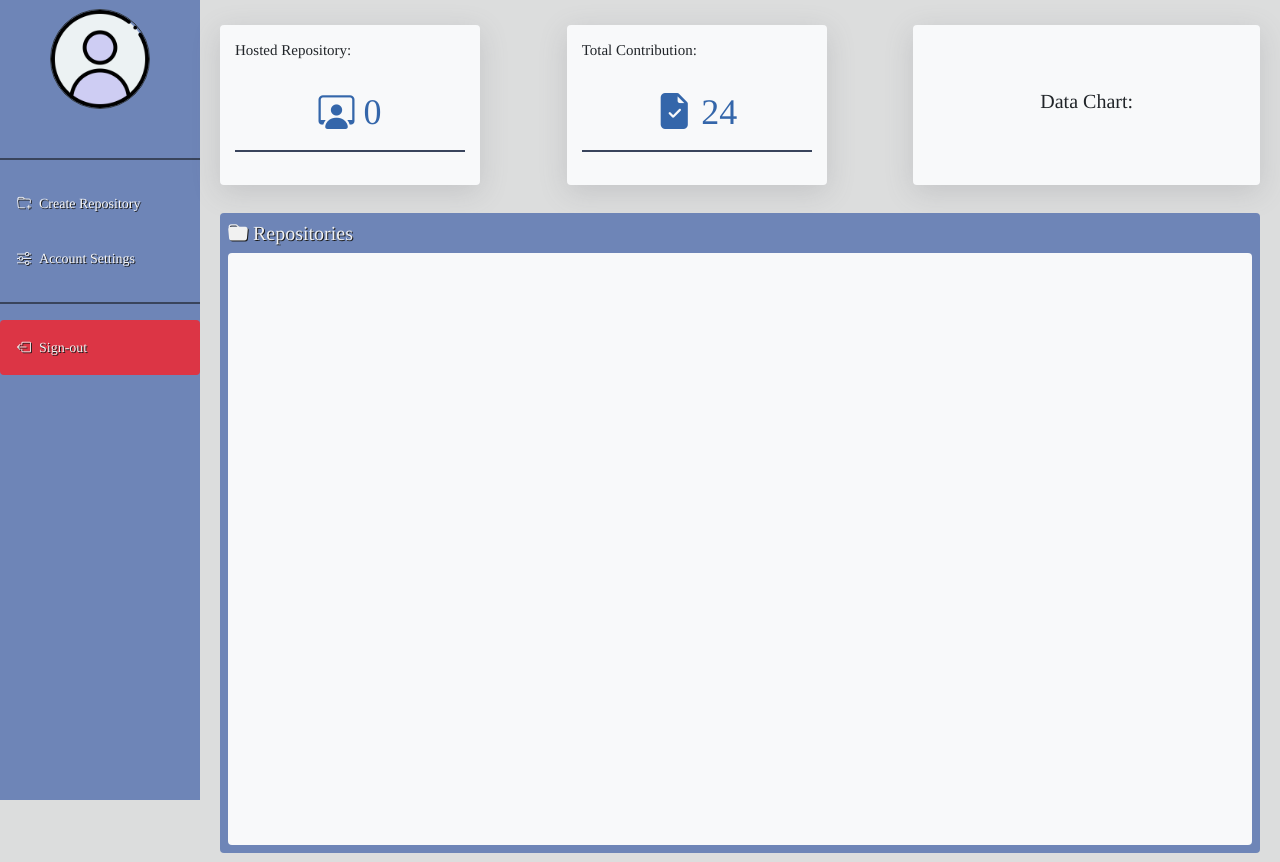
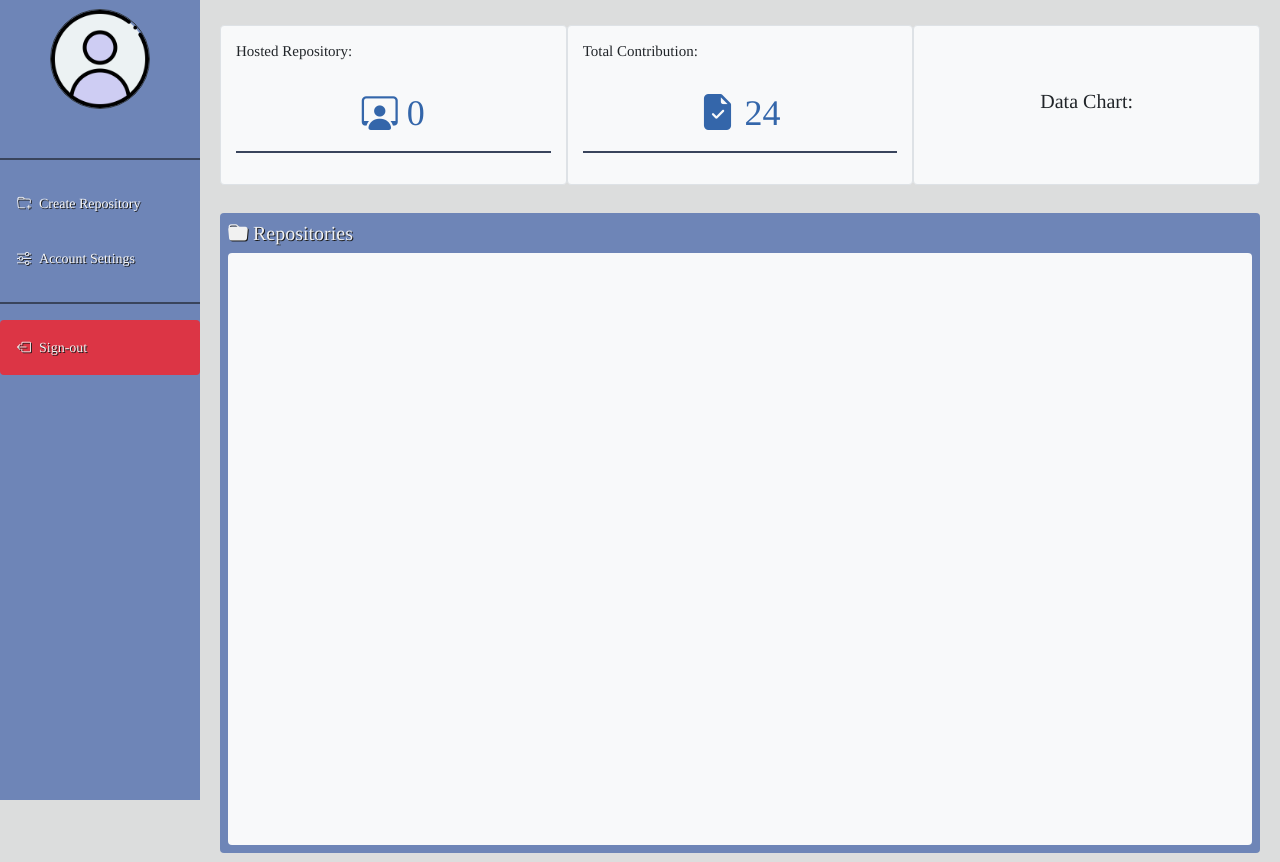
Before and after one commit to changco0987/uncluttered, a PHP site: page /pages/userdashboard.php in a window 1280 px wide. Run offline with PHP 8.4, Linux system fonts and the light colour scheme; the visitor is signed in with stand-in values (Sample User, id 1); data comes from the database, SQL or seed files in the repository; data that the repository does not hold is empty; some libraries are stand-ins or nearby versions.

Commit message:
removed: box-shadow in statDiv

```diff
--- a/pages/userdashboard.php
+++ b/pages/userdashboard.php
@@ -93,7 +93,6 @@
 
         .statDiv{
             height: 10rem;
-            box-shadow: rgba(100, 100, 111, 0.2) 0px 7px 29px 0px;
         }
 
         .sidebar a {
@@ -242,7 +241,7 @@
     </script>
     <div class="content">
         <div class="row no-gutters my-2 py-3 mx-auto px-1 rounded">
-            <div class="col-xs-4 col-sm-4 col-md-4 col-lg-4 col-xl-3 rounded bg-light statDiv">
+            <div class="col-xs-4 col-sm-4 col-md-4 col-lg-4 col-xl-4 rounded bg-light statDiv border">
                 <?php
                     $repo = new repositoryModel();
                     $result = ReadRepo($conn,$repo);
@@ -258,7 +257,7 @@
                     </div>
                 </center>
             </div>
-            <div class="col-xs-4 col-sm-4 col-md-4 col-lg-4 col-xl-3 rounded bg-light mx-auto statDiv">
+            <div class="col-xs-4 col-sm-4 col-md-4 col-lg-4 col-xl-4 rounded bg-light mx-auto statDiv border">
                 <?php
                     $updateCount = 0;
                     $update = new updatesModel();
@@ -282,7 +281,7 @@
                 </center>
 
             </div>
-            <div class="col-xs-4 col-sm-4 col-md-4 col-lg-4 col-xl-4 rounded d-flex align-items-center bg-light statDiv">
+            <div class="col-xs-4 col-sm-4 col-md-4 col-lg-4 col-xl-4 rounded d-flex align-items-center bg-light statDiv border">
 
                 <h5 class="mx-auto">Data Chart: </h5>
 
```
